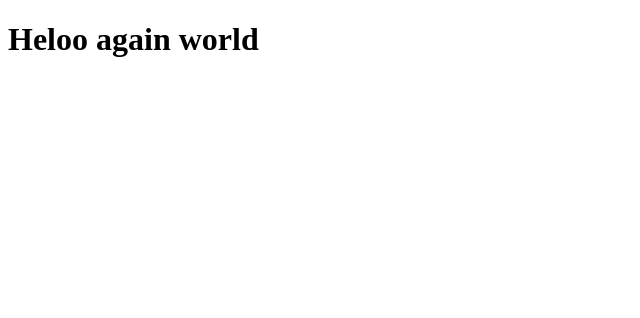
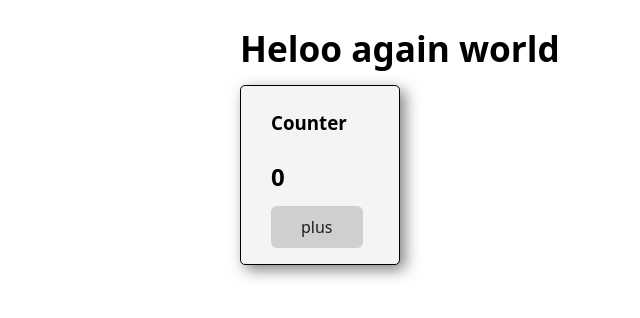
Before and after one commit to MariusCodeAcademy/type8-react-05-events-forms, a React (Create React App) app: page / in a window 1280 px wide. Shown: the top 318 px of the page, without its empty margins (0-640 px from the left). Built offline with nearby package versions, Linux system fonts and the light colour scheme.

Commit message:
handleCounterIncrement uzd

```diff
--- a/public/index.html
+++ b/public/index.html
@@ -22,6 +22,10 @@
       Learn how to configure a non-root public URL by running `npm run build`.
     -->
     <title>React 05 Forms events</title>
+    <link
+      rel="stylesheet"
+      href="https://cdn.jsdelivr.net/npm/water.css@2/out/water.css"
+    />
   </head>
   <body>
     <noscript>You need to enable JavaScript to run this app.</noscript>
--- a/src/App.css
+++ b/src/App.css
@@ -0,0 +1,8 @@
+.counter {
+  border: 1px solid #000;
+  border-radius: 5px;
+  padding: 0px 30px 10px ;
+  box-shadow: 5px 5px 15px gray;
+  background-color: #f4f4f4;
+  display: inline-block;
+}
--- a/src/App.js
+++ b/src/App.js
@@ -1,9 +1,11 @@
 import './App.css';
+import Counter from './components/Counter/Counter';
 
 function App() {
   return (
     <div className='App'>
       <h1>Heloo again world</h1>
+      <Counter />
     </div>
   );
 }
--- /dev/null
+++ b/src/components/Counter/Counter.jsx
@@ -0,0 +1,20 @@
+import { useState } from 'react';
+
+function Counter() {
+  // let counterValue = 0
+  const [counterValue, setCounterValue] = useState(0);
+
+  // parasyti funkcija handleCounterIncrement() kuri didina counterValue 1
+
+  return (
+    <div className='counter'>
+      <h3>Counter</h3>
+      <h2>{counterValue}</h2>
+      <div className='control'>
+        <button className='btn'>plus</button>
+      </div>
+    </div>
+  );
+}
+
+export default Counter;
```
